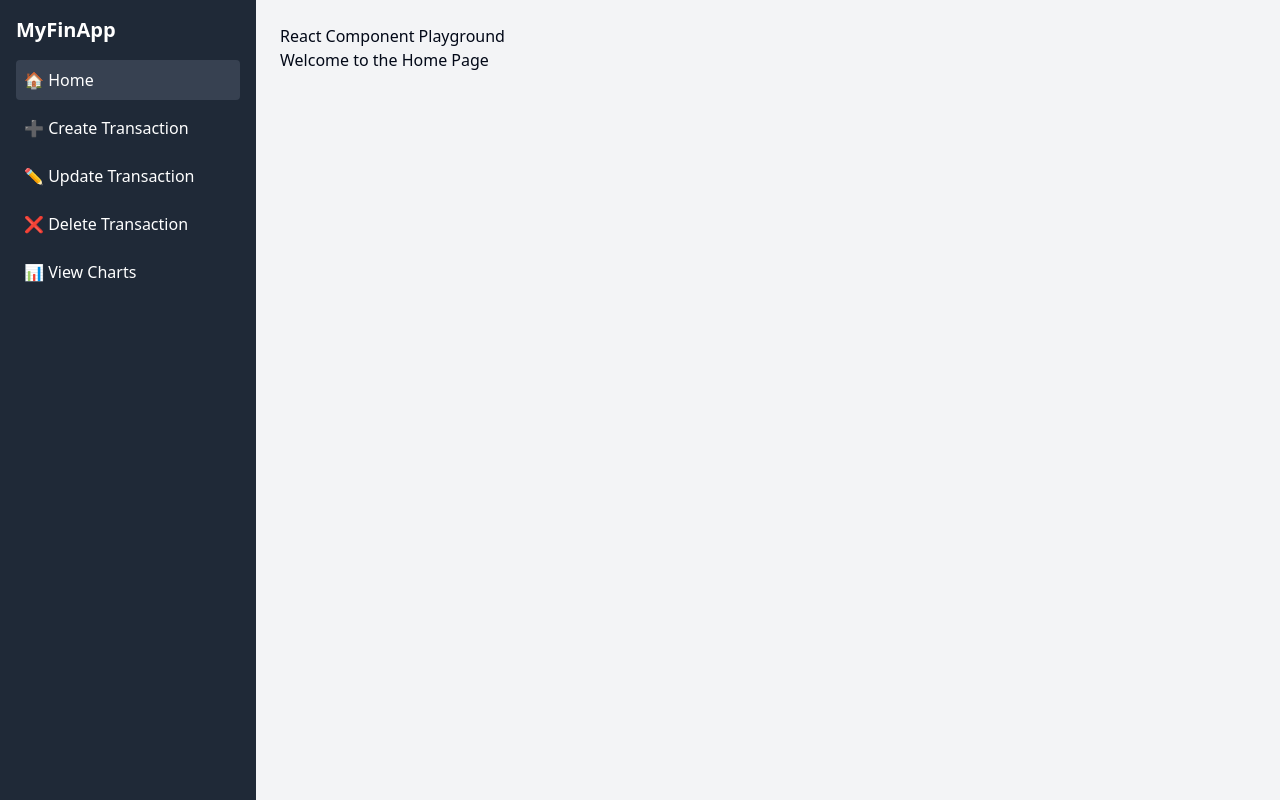
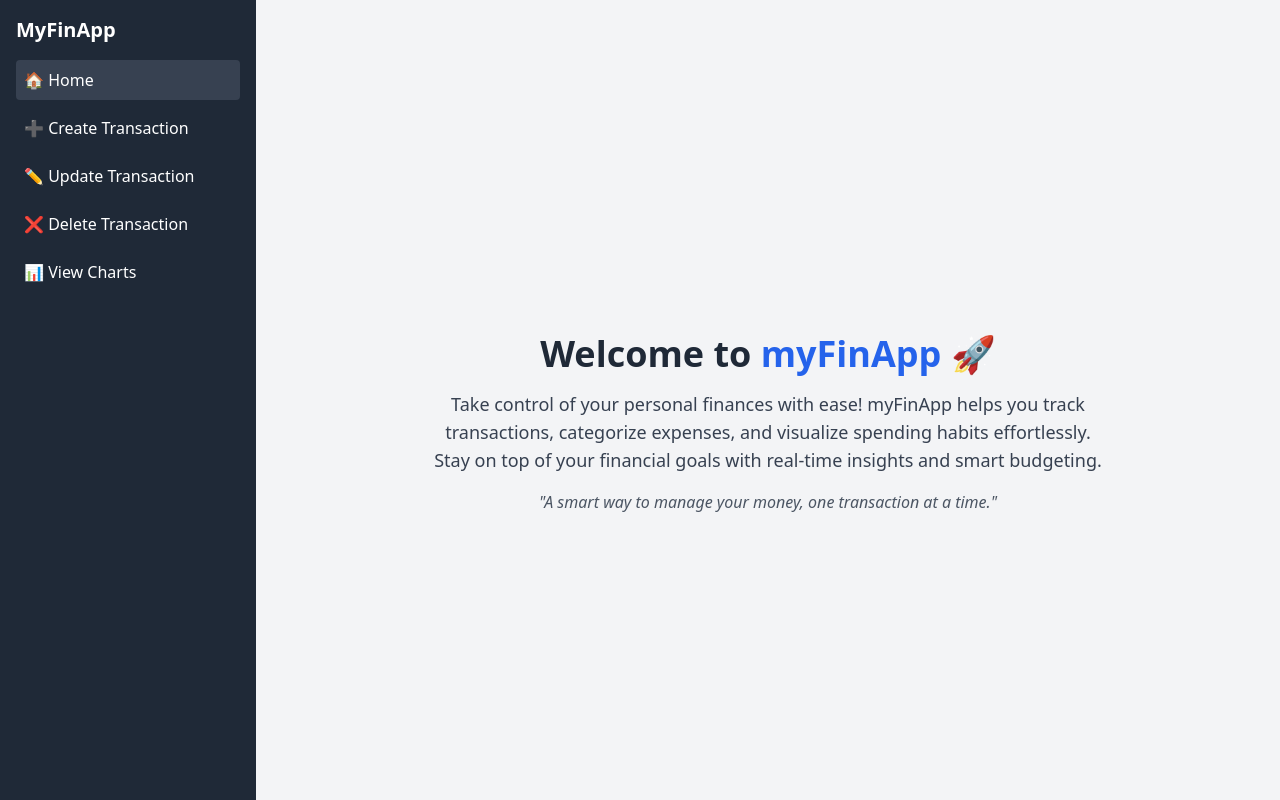
Before and after one commit to matiasalek/myFinApp, a React (Vite) app in the folder frontend/: page / in a window 1280 px wide. Built offline with nearby package versions, Linux system fonts and the light colour scheme.

Commit message:
Modified the homepage

```diff
--- a/frontend/src/pages/Home.jsx
+++ b/frontend/src/pages/Home.jsx
@@ -1,10 +1,19 @@
 import React from "react";
 
 const Home = () => {
-    return (<div>
-        <h1>React Component Playground</h1>
-        <h1>Welcome to the Home Page</h1>
-    </div>);
+    return (
+        <div className="flex flex-col items-center justify-center min-h-screen bg-gray-100 p-6 text-center">
+            <h1 className="text-4xl font-extrabold text-gray-800 mb-4">Welcome to <span className="text-blue-600">myFinApp</span> 🚀</h1>
+            <p className="text-lg text-gray-700 max-w-2xl">
+                Take control of your personal finances with ease!
+                myFinApp helps you track transactions, categorize expenses, and visualize spending habits effortlessly.
+                Stay on top of your financial goals with real-time insights and smart budgeting.
+            </p>
+            <p className="text-md text-gray-600 mt-4 italic">
+                "A smart way to manage your money, one transaction at a time."
+            </p>
+        </div>
+    );
 };
 
 export default Home;
```
